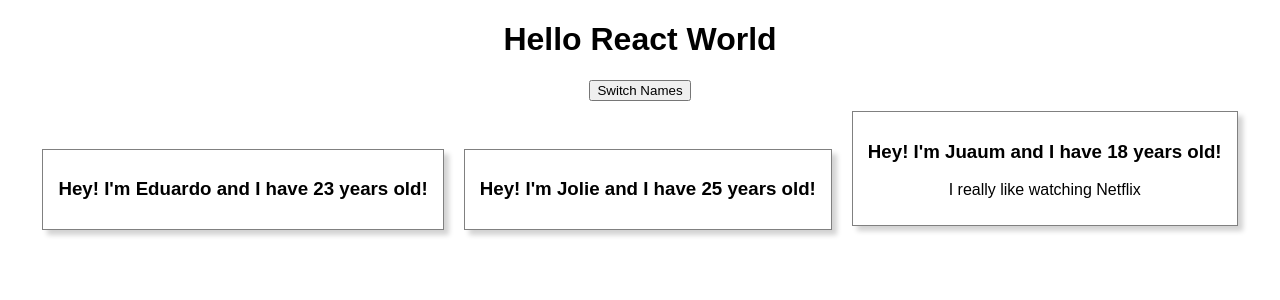
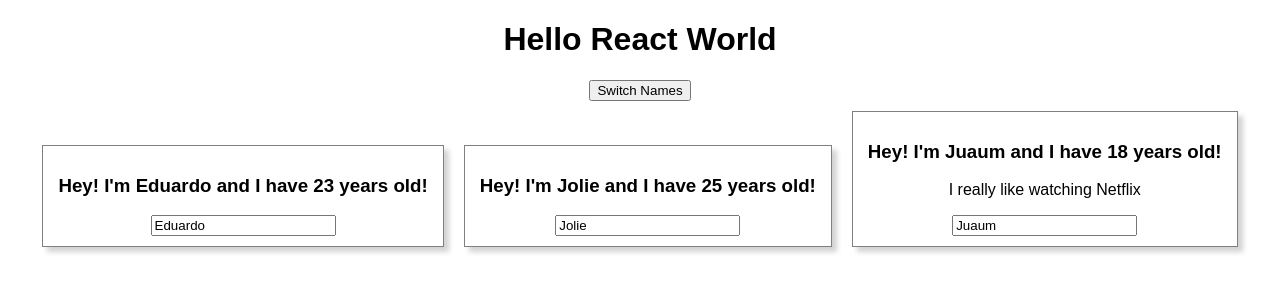
Before and after one commit to du-almeidalima/react-course, a React (Create React App) app: page / in a window 1280 px wide. Shown: the top 300 px of the page. Built offline with nearby package versions, Linux system fonts and the light colour scheme.

Commit message:
Section 3: Adding Two Way Binding

```diff
--- a/src/App.js
+++ b/src/App.js
@@ -21,6 +21,14 @@ class App extends Component {
     this.setState({people});
   }
 
+  inputHandler = (e) => {
+    const newName = e.target.value;
+    const person = this.state.people[0]
+    person.name = newName;
+
+    this.setState({people: [person, ...this.state.people.slice(1)]})
+  }
+
   render() {
     return (
         <div className="App">
@@ -28,10 +36,13 @@ class App extends Component {
           <button onClick={() => this.switchNameHandler('Adolfo')}>Switch Names</button>
           <Person clickHandler={this.switchNameHandler.bind(this, 'Juaum1')}
                   name={this.state.people[0].name}
-                  age={this.state.people[0].age}/>
+                  age={this.state.people[0].age}
+                  input={this.inputHandler}
+          />
           <Person clickHandler={this.switchNameHandler.bind(this, 'Juaum2')}
                   name={this.state.people[1].name}
-                  age={this.state.people[1].age}/>
+                  age={this.state.people[1].age}
+          />
           <Person clickHandler={this.switchNameHandler.bind(this, 'Juaum3')}
                   name={this.state.people[2].name}
                   age={this.state.people[2].age}>
--- a/src/Person/Person.js
+++ b/src/Person/Person.js
@@ -7,6 +7,7 @@ const person = (props) => {
       <div className="person-container" onClick={props.clickHandler}>
         <h3>Hey! I'm {props.name} and I have {props.age} years old!</h3>
         <p>{props.children}</p>
+        <input type="text" onInput={props.input} value={props.name}/>
       </div>
   )
 };
```
